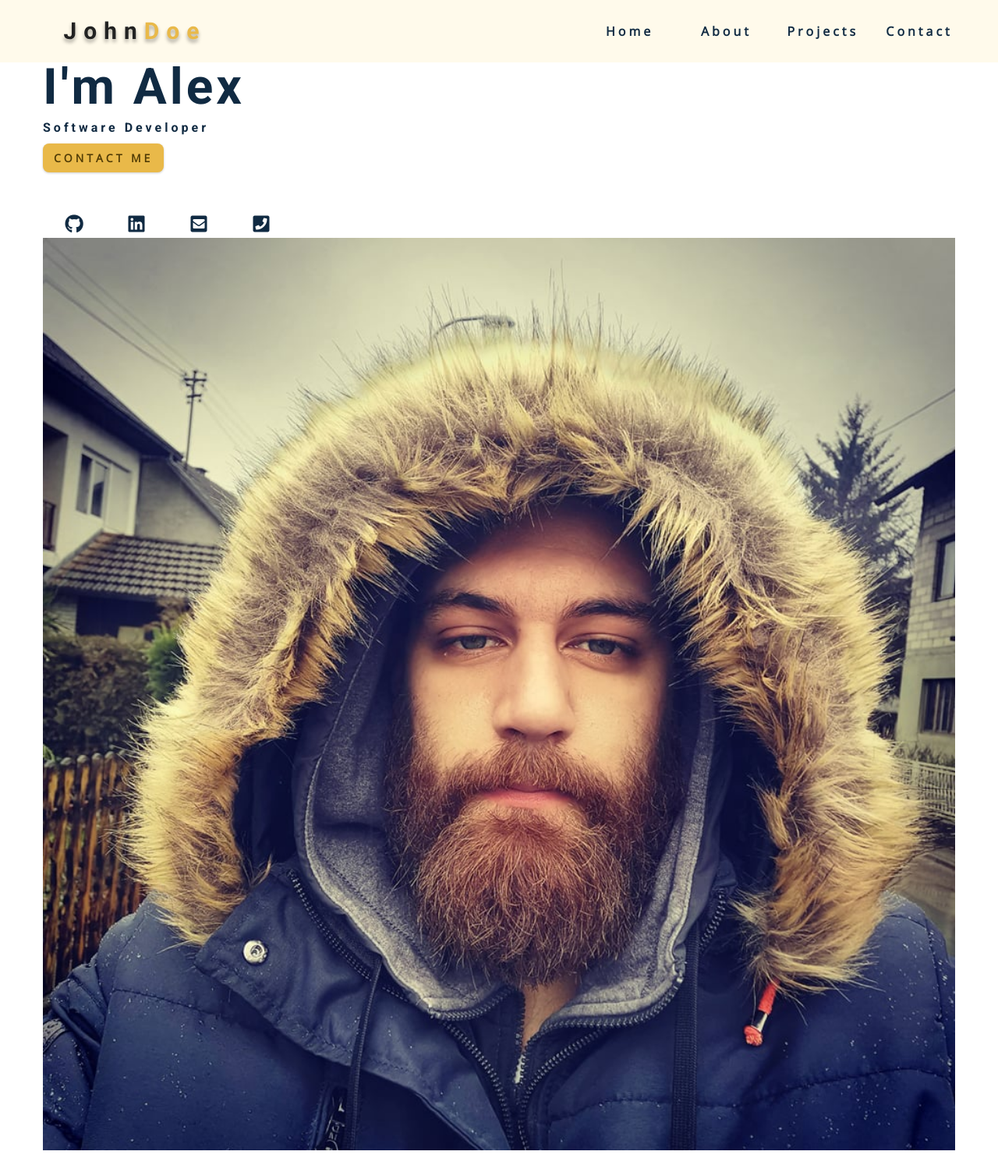
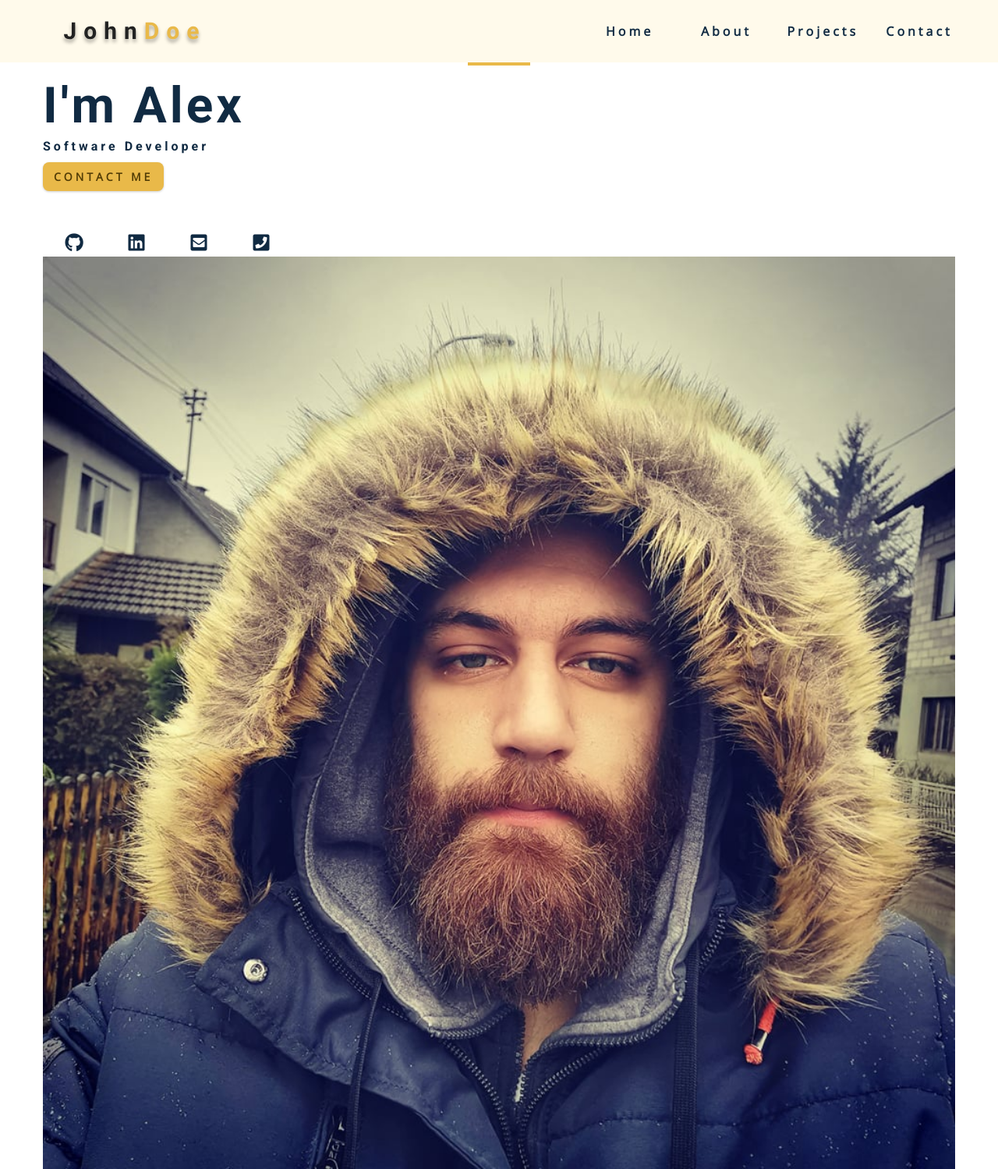
Before and after one commit to TomWSC828/personal-website, a PHP site: page / in a window 1280 px wide. Shown: the whole page at 78% size. Before the commit the page ends 1475 px from the top, so only its background shows below. Run offline with PHP 8.4, Linux system fonts and the light colour scheme.

Commit message:
Restructuring html for hero section

```diff
--- a/css/style.css
+++ b/css/style.css
@@ -163,6 +163,15 @@ p {
   .section-center {
     width: 95vw;
   }
+}
+
+.underline {
+  width: 5rem;
+  height: 0.25rem;
+  margin-bottom: 1.25rem;
+  background: var(--clr-primary-5);
+  margin-left: auto;
+  margin-right: auto;
 }
 
 /*
--- a/index.html
+++ b/index.html
@@ -41,13 +41,13 @@
         </ul>
       </div>
     </nav>
+    <!-- end of navbar -->
     <!-- sidebar -->
     <aside class="sidebar" id="sidebar">
       <div>
         <button class="close-btn" id="close-btn">
           <i class="fas fa-times"></i>
         </button>
-        <!-- nav links -->
         <ul class="sidebar-links">
           <li>
             <a href="./index.html">Home</a>
@@ -64,67 +64,87 @@
         </ul>
         <!-- social icons -->
         <ul class="social-icons">
+          <!-- single item -->
           <li>
             <a href="#" class="social-icon">
               <i class="fab fa-github"></i>
             </a>
           </li>
+          <!-- end of single item -->
+          <!-- single item -->
           <li>
             <a href="#" class="social-icon">
               <i class="fab fa-linkedin"></i>
             </a>
           </li>
+          <!-- end of single item -->
+          <!-- single item -->
           <li>
             <a href="#" class="social-icon">
               <i class="fas fa-envelope-square"></i>
             </a>
           </li>
+          <!-- end of single item -->
+          <!-- single item -->
           <li>
             <a href="#" class="social-icon">
               <i class="fas fa-phone-square"></i>
             </a>
           </li>
+          <!-- end of single item -->
         </ul>
       </div>
     </aside>
-    <!-- Header Section -->
+    <!-- end of sidebar -->
+    <!-- header -->
     <header class="hero">
       <div class="section-center hero-center">
         <article class="hero-info">
-          <div class="underline">
+          <div class="underline"></div>
           <h1>I'm Alex</h1>
           <h4>Software Developer</h4>
-            <a href="./contact.html" class="btn hero-btn">Contact Me</a>
-            <!-- social icons -->
-            <ul class="social-icons hero-icon">
+          <a href="contact.html" class="btn hero-btn">Contact Me</a>
+          <ul class="social-icons hero-icons">
+            <!-- single item -->
             <li>
               <a href="#" class="social-icon">
                 <i class="fab fa-github"></i>
               </a>
             </li>
+            <!-- end of single item -->
+            <!-- single item -->
             <li>
               <a href="#" class="social-icon">
                 <i class="fab fa-linkedin"></i>
               </a>
             </li>
+            <!-- end of single item -->
+            <!-- single item -->
             <li>
               <a href="#" class="social-icon">
                 <i class="fas fa-envelope-square"></i>
               </a>
             </li>
+            <!-- end of single item -->
+            <!-- single item -->
             <li>
               <a href="#" class="social-icon">
                 <i class="fas fa-phone-square"></i>
               </a>
             </li>
+            <!-- end of single item -->
           </ul>
-          </div>
         </article>
         <article class="hero-img">
-          <img src="./assets/img/profile.jpg" alt="Aleksandar Trifunovic" />
+          <img
+            src="./assets/img/profile.jpg"
+            class="hero-photo"
+            alt="Aleksandar Trifunovic"
+          />
         </article>
       </div>
     </header>
+    <!-- end of header -->
     <!-- js -->
     <script src="./js/script.js"></script>
   </body>
```
Lines whose indentation alone changed are shown as unchanged.
